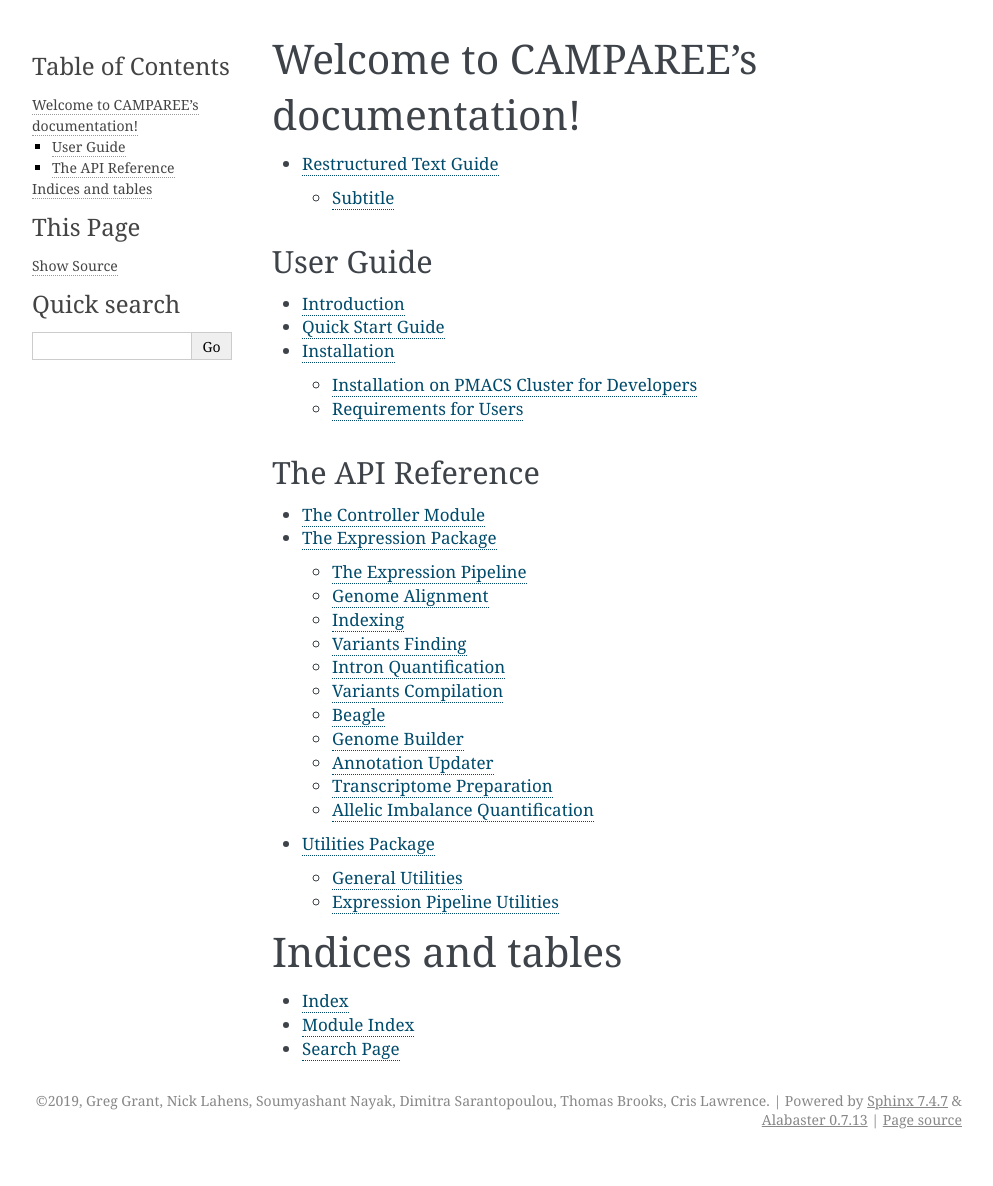
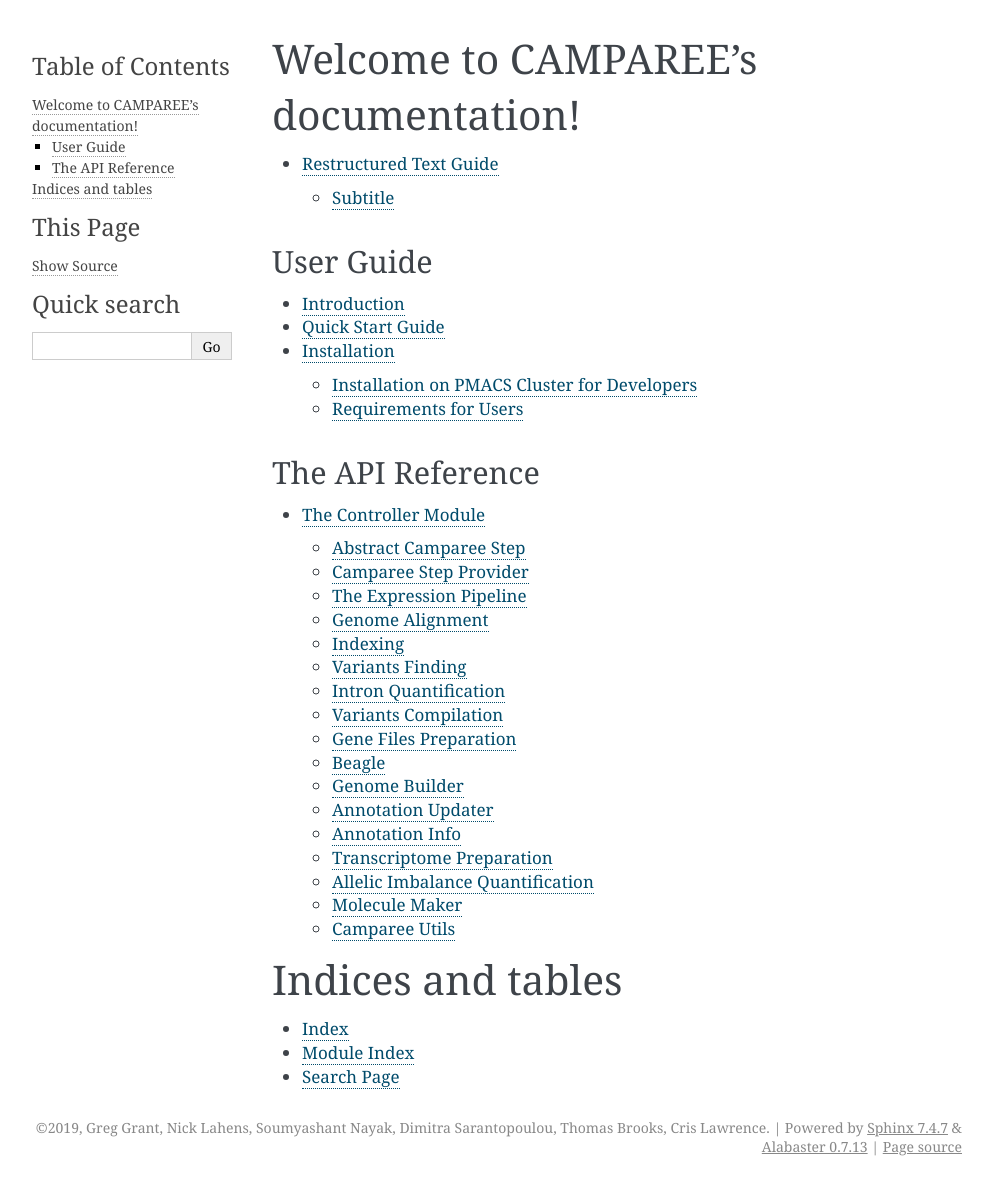
Before and after one commit to itmat/CAMPAREE, a Sphinx documentation site: the page built from doc/index.rst, in a window 1280 px wide. Shown: the whole page, without its empty margins (148-1141 px from the left). Built offline with Sphinx 7.4.7, drawn with Linux system fonts in a browser that asks for light colours; pages that are not in the unit, such as notebooks, are missing from menus; before the commit the page ends 1159 px from its top, so only the background shows below that.

Commit message:
Update API documentation for the change to Camparee

```diff
--- a/doc/api.rst
+++ b/doc/api.rst
@@ -1,94 +1,108 @@
 The Controller Module
 =====================
 
-.. automodule:: beers.controller
+.. automodule:: camparee.camparee_controller
     :members:
 
-The Expression Package
-======================
+Abstract Camparee Step
+--------------------------------
 
-.. automodule:: beers.expression
+.. automodule:: camparee.abstract_camparee_step
+    :members:
+
+Camparee Step Provider
+--------------------------------
+
+.. automodule:: camparee.camparee_step_provider
+    :members:
 
 The Expression Pipeline
 -----------------------
 
-.. automodule:: beers.expression.expression_pipeline
+.. automodule:: camparee.expression_pipeline
     :members:
 
 Genome Alignment
 ----------------
 
-.. automodule:: beers.expression.genome_alignment
+.. automodule:: camparee.genome_alignment
     :members:
 
 Indexing
 --------
 
-.. automodule:: beers.expression.run_pysam_index
+.. automodule:: camparee.run_pysam_index
     :members:
 
 Variants Finding
 ----------------
 
-.. automodule:: beers.expression.variants_finder
+.. automodule:: camparee.variants_finder
     :members:
 
 Intron Quantification
 ---------------------
 
-.. automodule:: beers.expression.intron_quant
+.. automodule:: camparee.intron_quant
     :members:
 
 Variants Compilation
 --------------------
 
-.. automodule:: beers.expression.variants_compilation
+.. automodule:: camparee.variants_compilation
+    :members:
+
+Gene Files Preparation
+----------------------
+
+.. automodule:: camparee.gene_files_preparation
     :members:
 
 Beagle
 ------
 
-.. automodule:: beers.expression.beagle
+.. automodule:: camparee.beagle
     :members:
 
 Genome Builder
 --------------
 
-.. automodule:: beers.expression.genome_builder
+.. automodule:: camparee.genome_builder
     :members:
 
 Annotation Updater
 ------------------
 
-.. automodule:: beers.expression.update_annotation_for_genome
+.. automodule:: camparee.update_annotation_for_genome
     :members:
+
+Annotation Info
+------------------
+
+.. automodule:: camparee.annotation_info
+    :members:
+
 
 Transcriptome Preparation
 -------------------------
 
-.. automodule:: beers.expression.transcriptomes
+.. automodule:: camparee.transcriptomes
     :members:
 
 Allelic Imbalance Quantification
 --------------------------------
 
-.. automodule:: beers.expression.allelic_imbalance_quant
+.. automodule:: camparee.allelic_imbalance_quant
     :members:
 
-Utilities Package
-=================
+Molecule Maker
+--------------------------------
 
-.. automodule:: beers.utilities
+.. automodule:: camparee.molecule_maker
     :members:
 
-General Utilities
------------------
+Camparee Utils
+--------------------------------
 
-.. automodule:: beers.utilities.general_utils
+.. automodule:: camparee.camparee_utils
     :members:
-
-Expression Pipeline Utilities
------------------------------
-
-.. automodule:: beers.utilities.expression_utils
-    :members:
```
